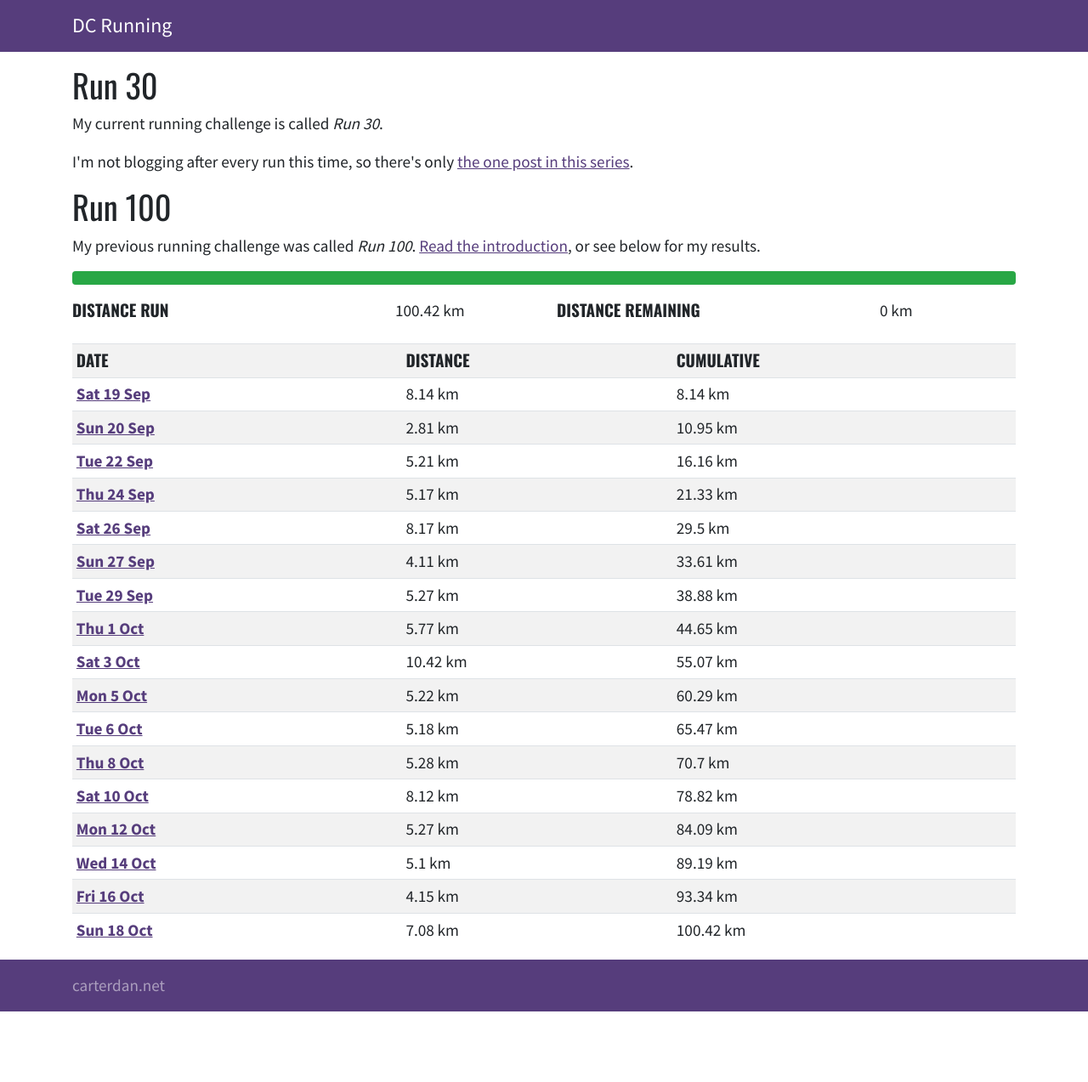
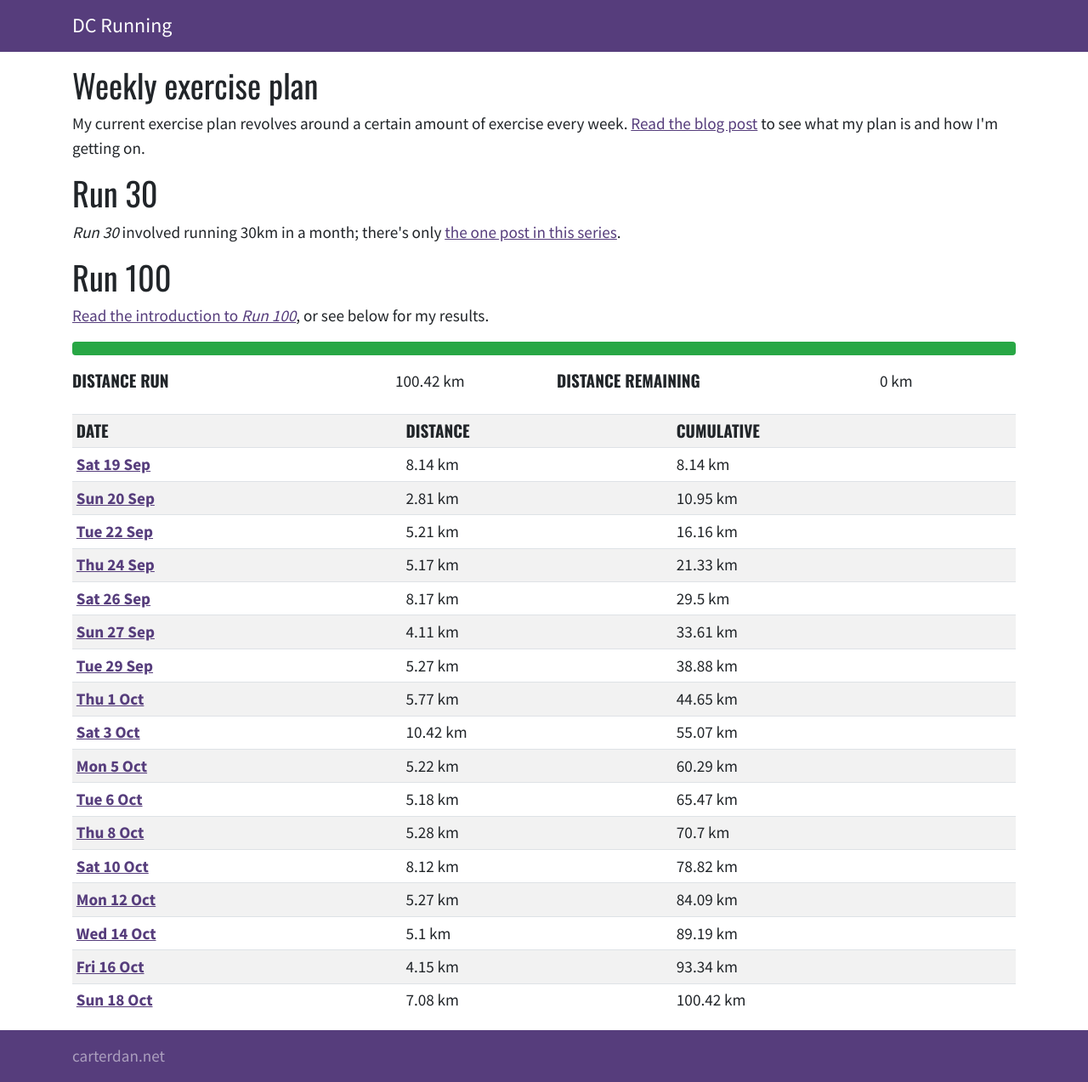
Before and after one commit to djcarter85/running, a Jekyll site: the page built from index.html, in a window 1280 px wide. Shown: the whole page at 85% size. Built offline with Jekyll 4.4.1, drawn with Linux system fonts in a browser that asks for light colours; nearby versions of some CDN libraries; before the commit the page ends 1190 px from its top, so only the background shows below that.

Commit message:
Add weekly exercise plan

```diff
--- a/index.html
+++ b/index.html
@@ -3,21 +3,24 @@ layout: default
 ---
 <div class="container">
 
+  <h2>Weekly exercise plan</h2>
+
+  <p>
+    My current exercise plan revolves around a certain amount of exercise every week.
+    <a href="/2021/07/22/weekly-exercise">Read the blog post</a> to see what my plan is and how I'm getting on.
+  </p>
+
   <h2>Run 30</h2>
 
   <p>
-    My current running challenge is called <em>Run 30</em>.
-  </p>
-
-  <p>
-    I'm not blogging after every run this time, so there's only <a href="/2021/05/16/run30/">the one post in this series</a>.
+    <em>Run 30</em> involved running 30km in a month; there's only <a href="/2021/05/16/run30/">the one post in this
+      series</a>.
   </p>
 
   <h2>Run 100</h2>
 
   <p>
-    My previous running challenge was called <em>Run 100</em>.
-    <a href="/2020/09/18/intro/">Read the introduction</a>, or see below for my results.
+    <a href="/2020/09/18/intro/">Read the introduction to <em>Run 100</em></a>, or see below for my results.
   </p>
 
   {% include progress.html distance=site.data.run100.distance-run target=site.data.run100.target-distance %}
```
Also changed, not shown: _posts/2021-07-22-weekly-exercise.md (added, +81 -0 lines).
